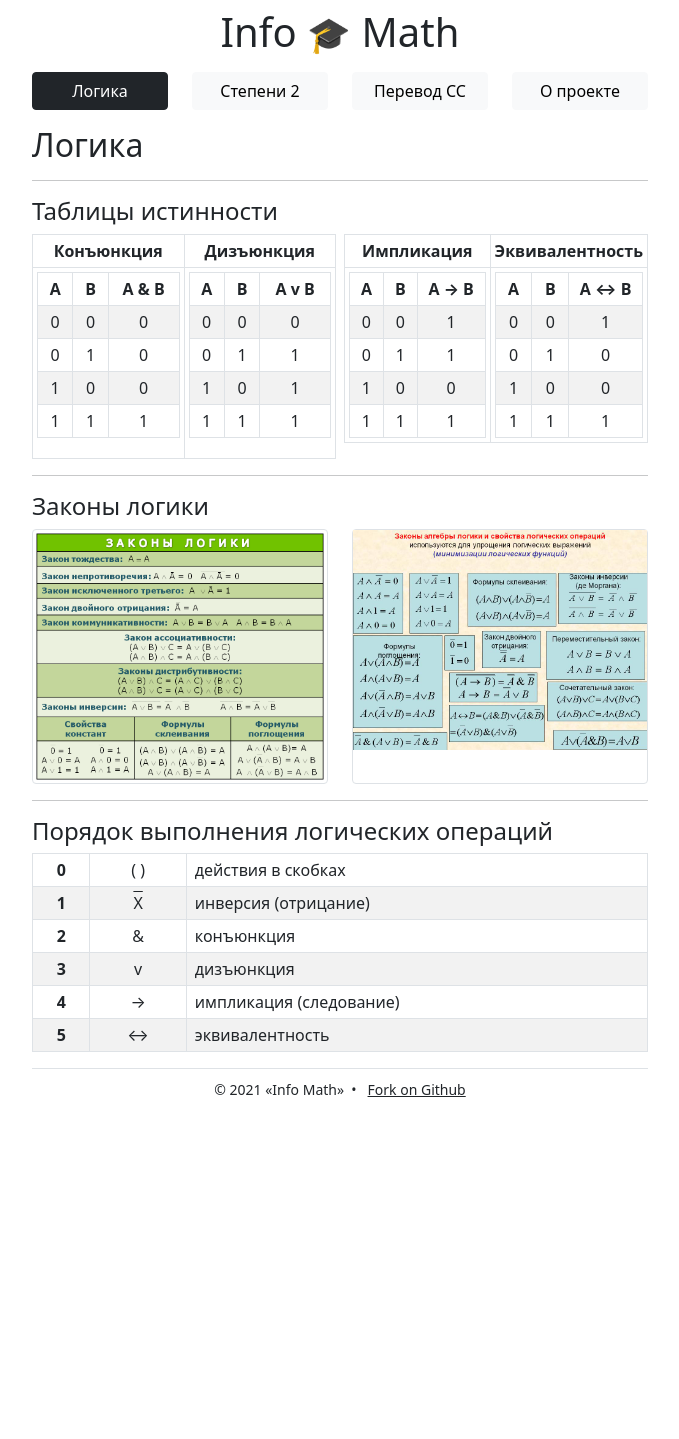
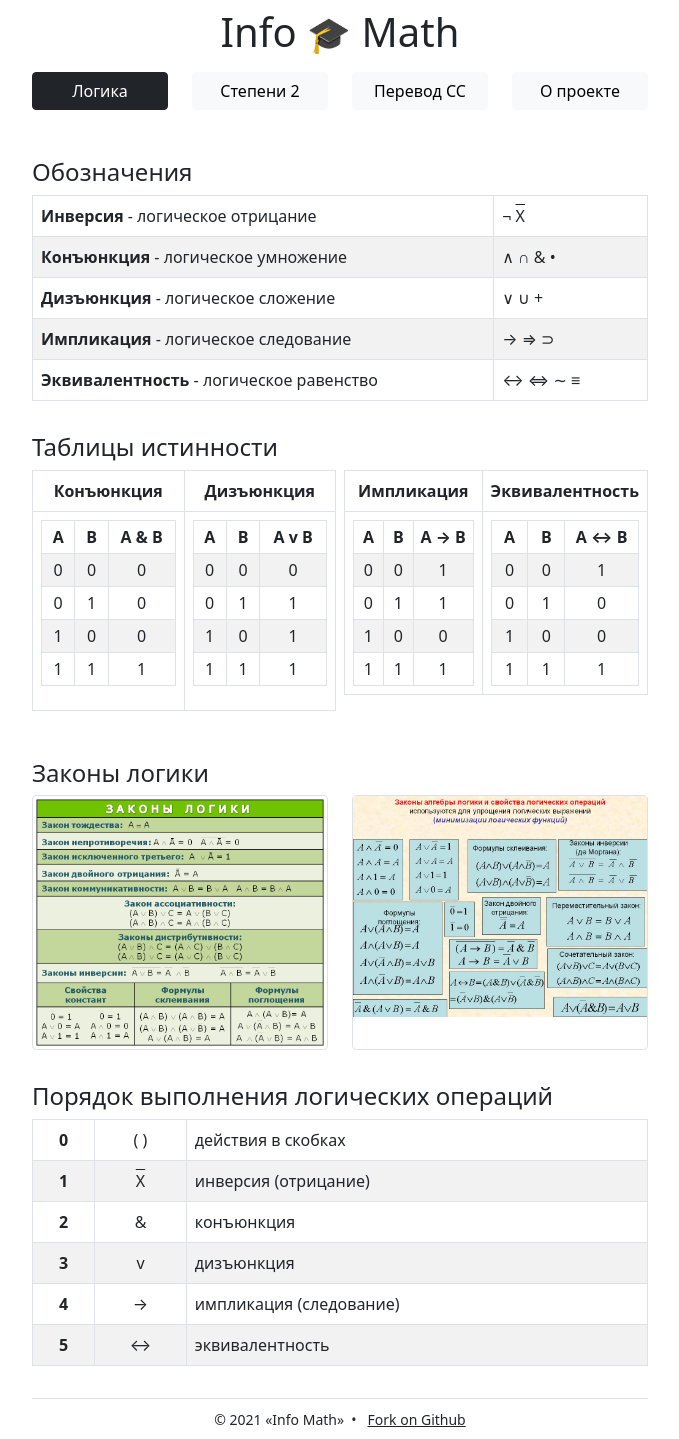
Before and after one commit to mccrush/info, a Vue app: page / in a window 1280 px wide. Shown: the whole page, without its empty margins (300-979 px from the left). Before the commit the page ends 1109 px from the top, so only its background shows below. Built offline with nearby package versions, Linux system fonts and the light colour scheme.

Commit message:
Update tables view

```diff
--- a/src/App.vue
+++ b/src/App.vue
@@ -52,6 +52,10 @@ export default {
   margin: 0 auto;
 }
 
+h4 {
+  margin-top: 32px;
+}
+
 .btn:focus,
 .form-control:focus,
 .form-select:focus,
--- a/src/components/logic/TableIst.vue
+++ b/src/components/logic/TableIst.vue
@@ -1,7 +1,7 @@
 <template>
   <div class="row">
     <div class="col-12 col-sm-6 pe-sm-1">
-      <table class="table table-bordered table-sm text-center mb-0">
+      <table class="table table-bordered text-center">
         <thead>
           <tr>
             <th class="w-50">Конъюнкция</th>
@@ -10,10 +10,10 @@
         </thead>
         <tbody>
           <tr>
-            <td>
+            <td class="p-2">
               <TableKon />
             </td>
-            <td>
+            <td class="p-2">
               <TableDiz />
             </td>
           </tr>
@@ -21,7 +21,7 @@
       </table>
     </div>
     <div class="col-12 col-sm-6 mt-2 mt-sm-0 ps-sm-1">
-      <table class="table table-bordered table-sm text-center">
+      <table class="table table-bordered text-center">
         <thead>
           <tr>
             <th class="w-50">Импликация</th>
@@ -30,10 +30,10 @@
         </thead>
         <tbody>
           <tr>
-            <td>
+            <td class="p-2">
               <TableIm />
             </td>
-            <td>
+            <td class="p-2">
               <TableEq />
             </td>
           </tr>
--- /dev/null
+++ b/src/components/logic/TableOboz.vue
@@ -0,0 +1,34 @@
+<template>
+  <table class="table table-bordered table-striped table-hover text-start">
+    <thead>
+      <tr>
+        <td class="w-75 ps-2">
+          <strong>Инверсия</strong> - логическое отрицание
+        </td>
+        <td class="ps-2">&not; <span class="overline">X</span></td>
+      </tr>
+    </thead>
+    <tbody>
+      <tr>
+        <td class="ps-2"><strong>Конъюнкция</strong> - логическое умножение</td>
+        <td class="ps-2">&and; &cap; &amp; &bull;</td>
+      </tr>
+      <tr>
+        <td class="ps-2"><strong>Дизъюнкция</strong> - логическое сложение</td>
+        <td class="ps-2">&or; &cup; &plus;</td>
+      </tr>
+      <tr>
+        <td class="ps-2">
+          <strong>Импликация</strong> - логическое следование
+        </td>
+        <td class="ps-2">&rarr; &rArr; &sup;</td>
+      </tr>
+      <tr>
+        <td class="ps-2">
+          <strong>Эквивалентность</strong> - логическое равенство
+        </td>
+        <td class="ps-2">&harr; &hArr; &sim; &equiv;</td>
+      </tr>
+    </tbody>
+  </table>
+</template>
--- /dev/null
+++ b/src/components/logic/TablePor.vue
@@ -0,0 +1,38 @@
+<template>
+  <table class="table table-bordered table-striped table-hover text-center">
+    <thead>
+      <tr>
+        <th>0</th>
+        <td>( )</td>
+        <td class="text-start ps-2 w-75">действия в скобках</td>
+      </tr>
+    </thead>
+    <tbody>
+      <tr>
+        <th>1</th>
+        <td><span class="overline">X</span></td>
+        <td class="text-start ps-2">инверсия (отрицание)</td>
+      </tr>
+      <tr>
+        <th>2</th>
+        <td>&amp;</td>
+        <td class="text-start ps-2">конъюнкция</td>
+      </tr>
+      <tr>
+        <th>3</th>
+        <td>v</td>
+        <td class="text-start ps-2">дизъюнкция</td>
+      </tr>
+      <tr>
+        <th>4</th>
+        <td>&rarr;</td>
+        <td class="text-start ps-2">импликация (следование)</td>
+      </tr>
+      <tr>
+        <th>5</th>
+        <td>&harr;</td>
+        <td class="text-start ps-2">эквивалентность</td>
+      </tr>
+    </tbody>
+  </table>
+</template>
--- a/src/views/Logic.vue
+++ b/src/views/Logic.vue
@@ -1,13 +1,12 @@
 <template>
   <div class="row">
     <div class="col-12 pt-3">
-      <h2>Логика</h2>
+      <h4>Обозначения</h4>
+      <TableOboz />
 
-      <hr />
       <h4>Таблицы истинности</h4>
       <TableIst />
 
-      <hr />
       <h4>Законы логики</h4>
       <div class="row">
         <div class="col-12 col-sm-6">
@@ -34,57 +33,22 @@
         </div>
       </div>
 
-      <hr />
       <h4>Порядок выполнения логических операций</h4>
-
-      <table
-        class="table table-bordered table-striped table-hover table-sm text-center mb-0"
-      >
-        <thead>
-          <tr>
-            <th>0</th>
-            <td>( )</td>
-            <td class="text-start ps-2 w-75">действия в скобках</td>
-          </tr>
-        </thead>
-        <tbody>
-          <tr>
-            <th>1</th>
-            <td><span class="overline">X</span></td>
-            <td class="text-start ps-2">инверсия (отрицание)</td>
-          </tr>
-          <tr>
-            <th>2</th>
-            <td>&</td>
-            <td class="text-start ps-2">конъюнкция</td>
-          </tr>
-          <tr>
-            <th>3</th>
-            <td>v</td>
-            <td class="text-start ps-2">дизъюнкция</td>
-          </tr>
-          <tr>
-            <th>4</th>
-            <td>&rarr;</td>
-            <td class="text-start ps-2">импликация (следование)</td>
-          </tr>
-          <tr>
-            <th>5</th>
-            <td>&harr;</td>
-            <td class="text-start ps-2">эквивалентность</td>
-          </tr>
-        </tbody>
-      </table>
+      <TablePor />
     </div>
   </div>
 </template>
 
 <script>
+import TableOboz from '@/components/logic/TableOboz'
 import TableIst from '@/components/logic/TableIst'
+import TablePor from '@/components/logic/TablePor'
 
 export default {
   components: {
-    TableIst
+    TableOboz,
+    TableIst,
+    TablePor
   }
 }
 </script>
--- a/src/views/Step.vue
+++ b/src/views/Step.vue
@@ -1,7 +1,7 @@
 <template>
   <div class="row">
     <div class="col-12 pt-4">
-      <h2>Степени двойки</h2>
+      <h4>Степени двойки</h4>
       <div class="row">
         <div class="col-12 col-sm-6">
           <table
```
